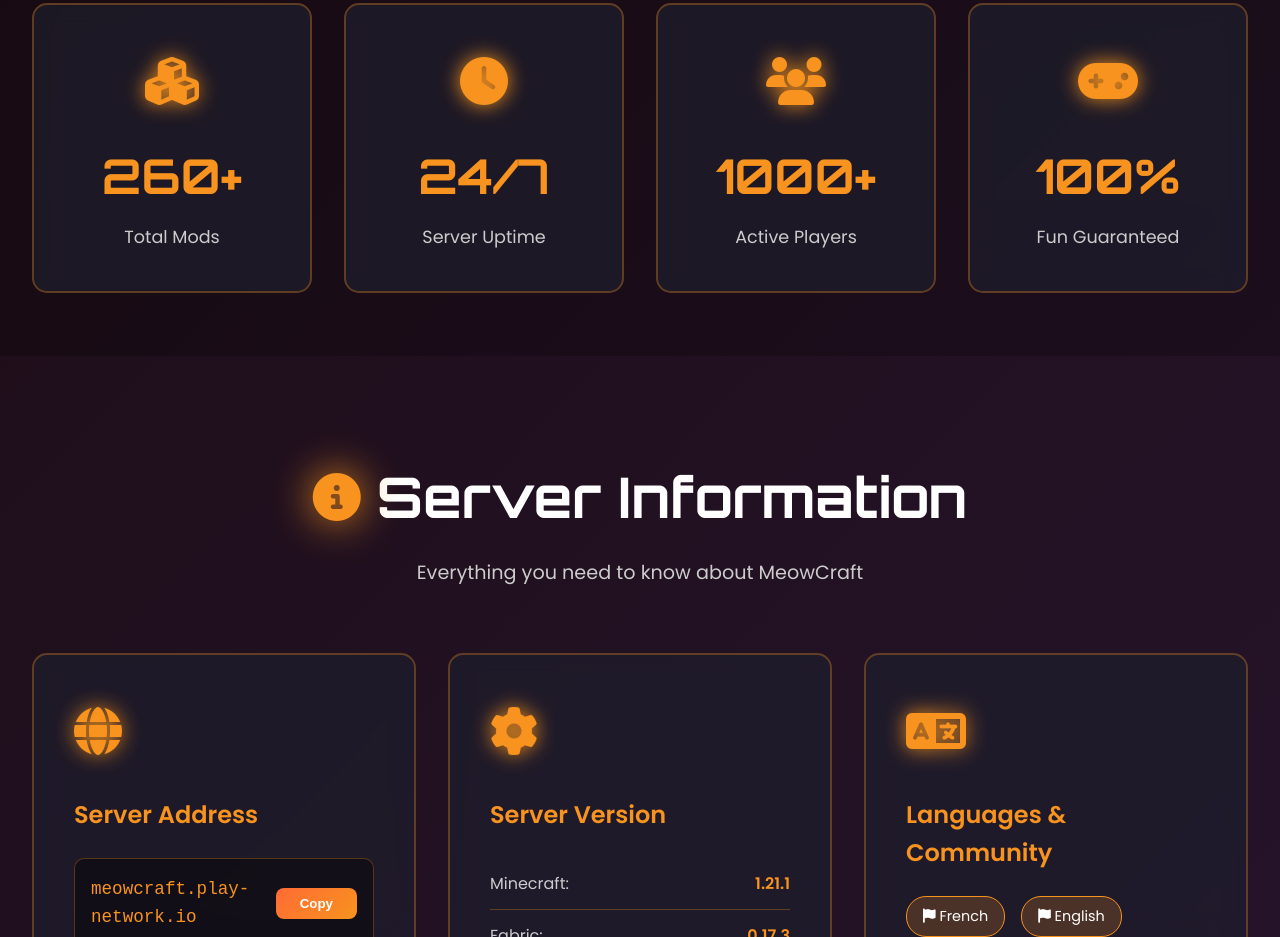
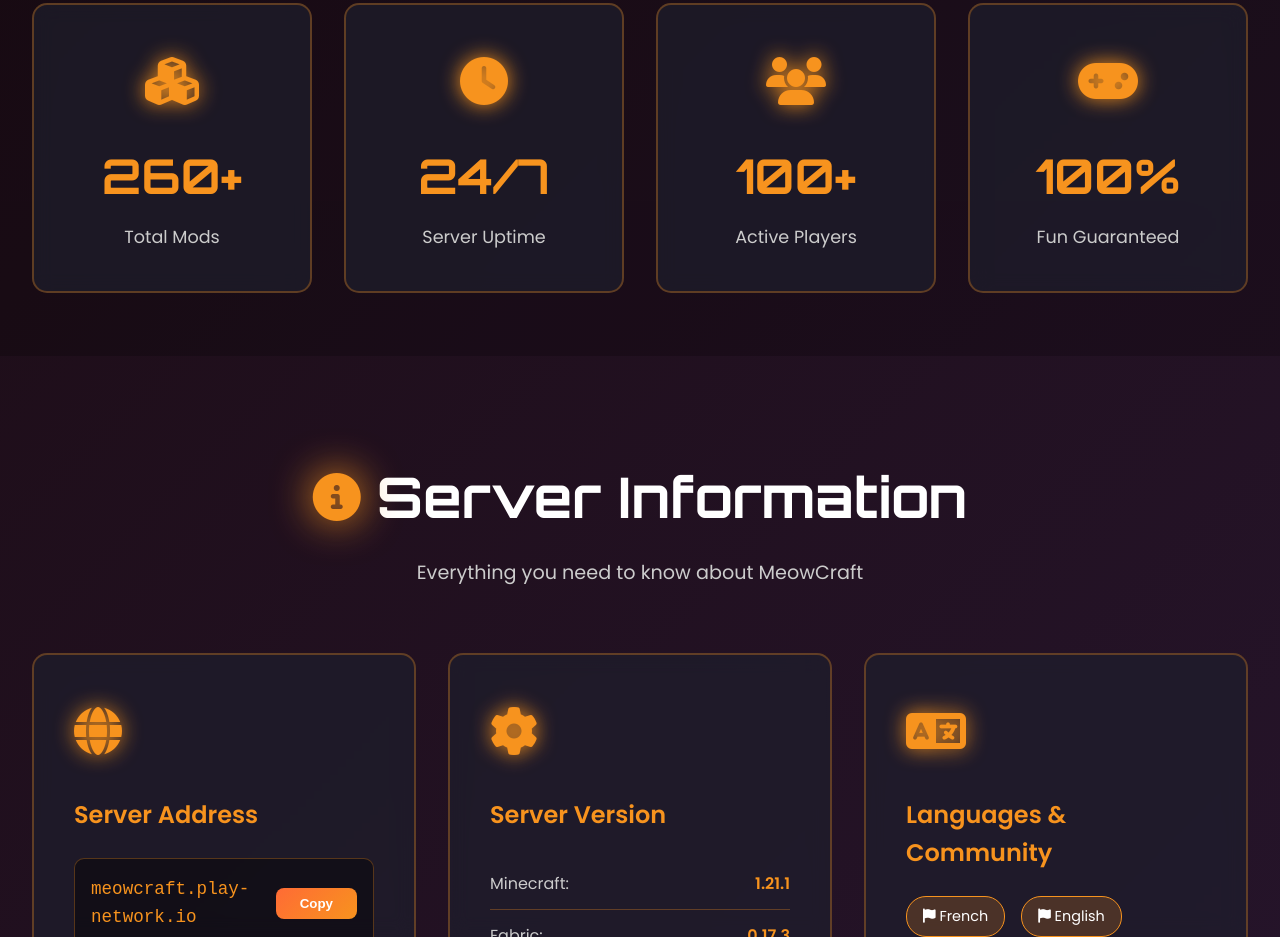
Before and after one commit to hisokaSH/meowcraft, a plain HTML site: page index.html in a window 1280 px wide. Shown: the part 1070-2007 px from the top of the page. Drawn offline with nearby package versions, Linux system fonts and the light colour scheme; animation ran at ten frames a second.

Commit message:
Update index.html

```diff
--- a/index.html
+++ b/index.html
@@ -149,7 +149,7 @@
                 </div>
                 <div class="stat-card" data-aos="flip-left" data-aos-delay="200">
                     <div class="stat-icon"><i class="fas fa-users"></i></div>
-                    <div class="stat-number" data-count="1000">0</div>
+                    <div class="stat-number" data-count="100">0</div>
                     <div class="stat-label">Active Players</div>
                 </div>
                 <div class="stat-card" data-aos="flip-left" data-aos-delay="300">
```
